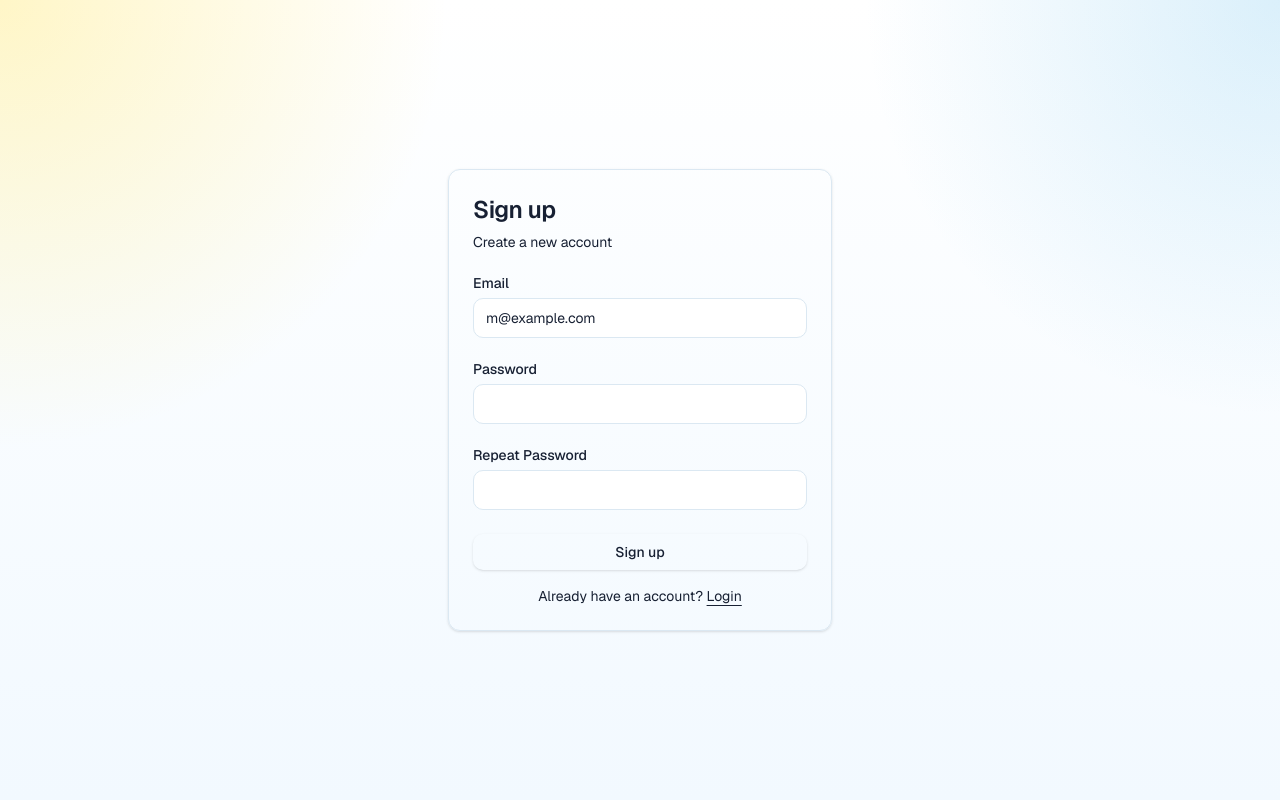
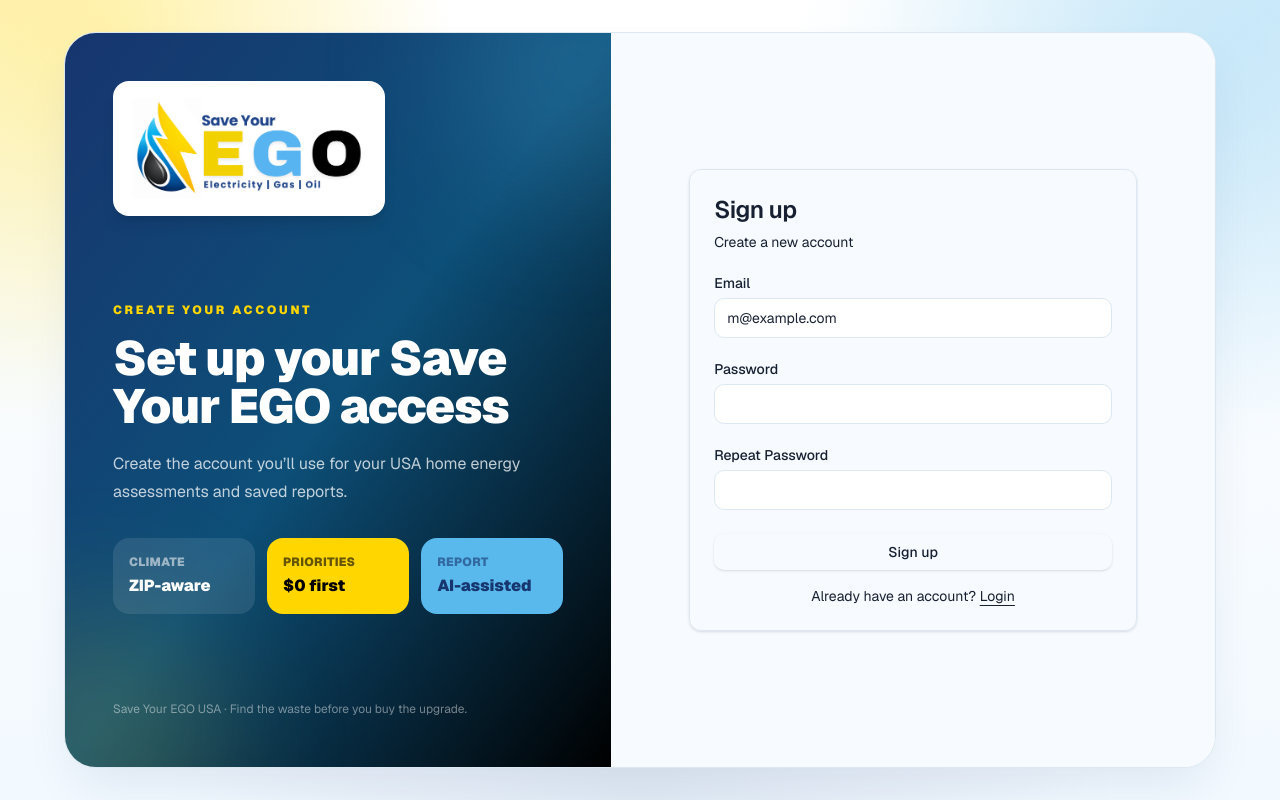
Before and after one commit to niccomyn-max/save-your-ego, a Next.js app: page /auth/sign-up in a window 1280 px wide. Built offline with nearby package versions, Linux system fonts and the light colour scheme; no server answers.

Commit message:
Polish sign-up auth page

```diff
--- a/app/auth/sign-up/page.tsx
+++ b/app/auth/sign-up/page.tsx
@@ -1,11 +1,14 @@
+import { AuthShell } from "@/components/auth-shell";
 import { SignUpForm } from "@/components/sign-up-form";
 
 export default function Page() {
   return (
-    <div className="flex min-h-svh w-full items-center justify-center p-6 md:p-10">
-      <div className="w-full max-w-sm">
-        <SignUpForm />
-      </div>
-    </div>
+    <AuthShell
+      eyebrow="Create your account"
+      title="Set up your Save Your EGO access"
+      description="Create the account you’ll use for your USA home energy assessments and saved reports."
+    >
+      <SignUpForm />
+    </AuthShell>
   );
 }
```
